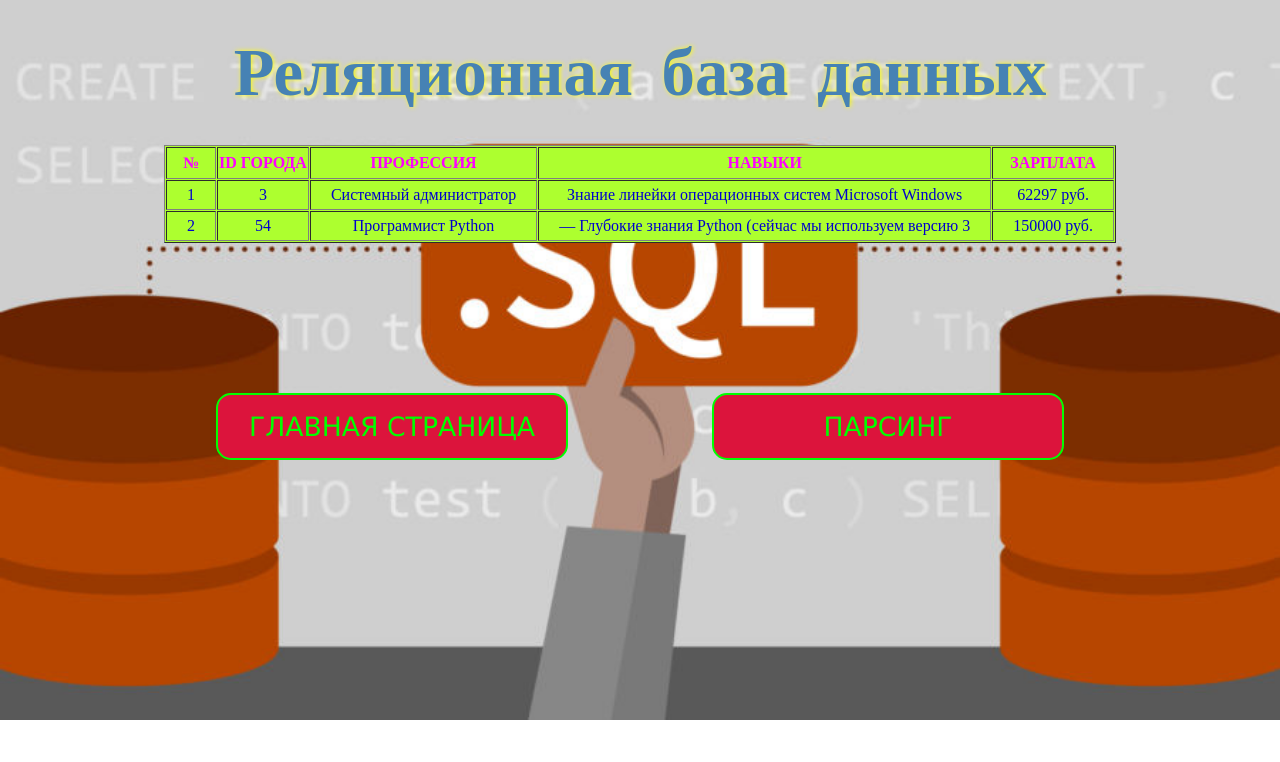
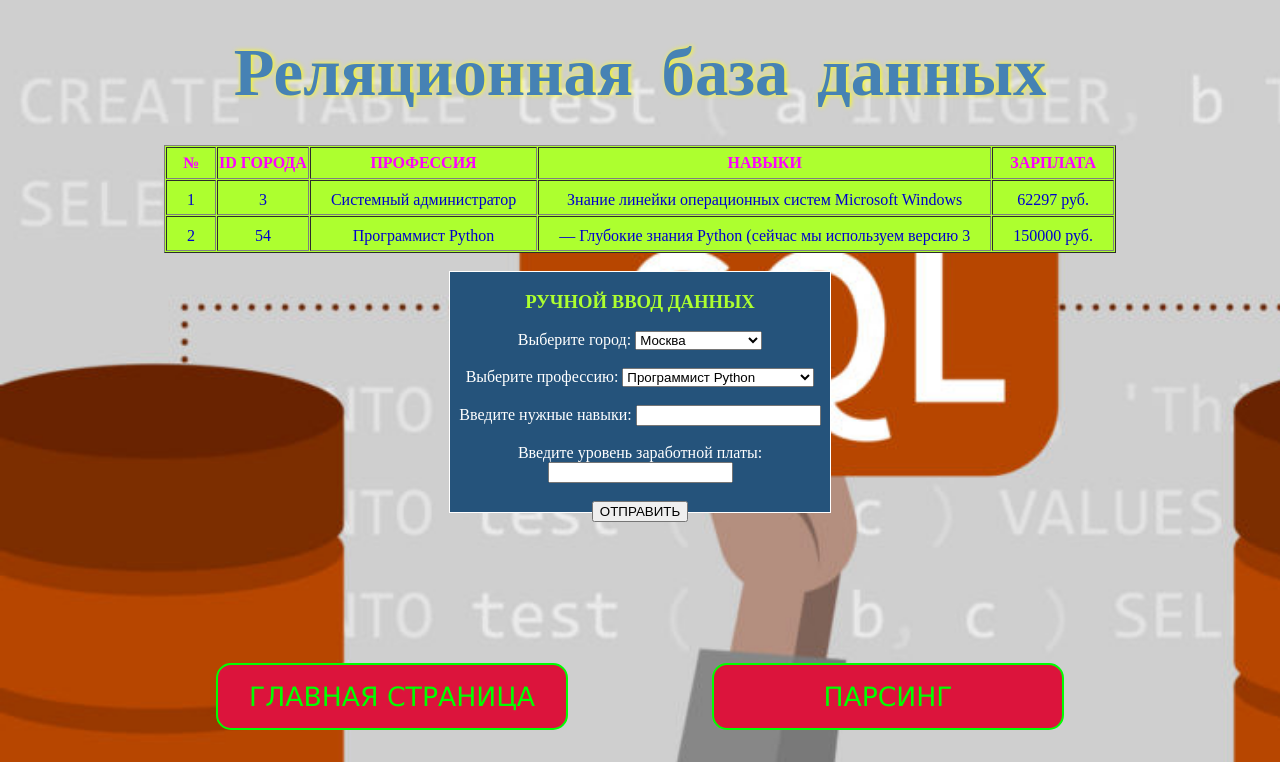
Before and after one commit to Lirikman/Flask-postgress-nginx-Docker, a Flask app: page /sqlite.html in a window 1280 px wide. Shown: the top 762 px of the page. Run offline with Flask 3, Linux system fonts and the light colour scheme.

Commit message:
Add flask_sqlalchemy

```diff
--- a/main.py
+++ b/main.py
@@ -119,8 +119,9 @@ def result_hh():
         skill_1 = random_skills[0]
         skill_2 = random_skills[1]
         skill_3 = random_skills[2]
+        skill_txt = str(skill_1) + '\n' + str(skill_2) + '\n' + str(skill_3)
 
-        s = Search(city=area, vac=vac_text, text=skill_1, salary=average_salary)
+        s = Search(city=area, vac=vac_text, text=skill_txt, salary=average_salary)
 
         try:
             db.session.add(s)
--- a/static/css/sqlite.css
+++ b/static/css/sqlite.css
@@ -42,7 +42,26 @@ body{
 
 .td{
     padding-bottom: 5px;
-    padding-top: 5px;
+    padding-top: 10px;
     padding-left: 20px;
     padding-right: 20px;
     }
+
+.rectangle{
+    width: 30%;
+    height: 240px;
+    border:1px solid;
+    margin:auto;
+    background: #25537b;
+    }
+
+.text_center{
+    color: #ffffff;
+    text-align: center;
+    }
+
+.title_form{
+    font-family: ms linedraw, "Times New Roman", serif;
+    font-size: 14pt;
+    color: #ADFF2F;
+    }
--- a/templates/sqlite.html
+++ b/templates/sqlite.html
@@ -25,6 +25,39 @@
         </tr>
         {% endfor %}
     </table>
+    <br>
+    <div class="rectangle text_center">
+        <form action="/sqlite.html" method="post">
+            <p class="title_form"><b>РУЧНОЙ ВВОД ДАННЫХ</b></p>
+            <label>
+                Выберите город:
+            </label>
+            <select name="city">
+                <option value="1">Москва</option>
+                <option value="2">Санкт-Петербург</option>
+                <option value="3">Екатеринбург</option>
+                <option value="4">Новосибирск</option>
+                <option value="54">Красноярск</option>
+            </select>
+            <br><br>
+            <label>
+                Выберите профессию:
+            </label>
+            <select class="sel" name="vac">
+                <option value="Программист Python">Программист Python</option>
+                <option value="Программист 1С">Программист 1C</option>
+                <option value="Системный администратор">Системный администратор</option>
+            </select>
+            <br><br>
+            Введите нужные навыки:
+            <input type="text" name="skills">
+            <br><br>
+            Введите уровень заработной платы:
+            <input type="text" name="salary">
+            <br><br>
+            <input class="search" type="submit" value="ОТПРАВИТЬ">
+        </form>
+    </div>
     <a href="/index.html" class="btn">ГЛАВНАЯ СТРАНИЦА</a>
     <a href="/parsing.html" class='btn'>ПАРСИНГ</a>
 </body>
```
Also changed, not shown: instance/mysql.db.
